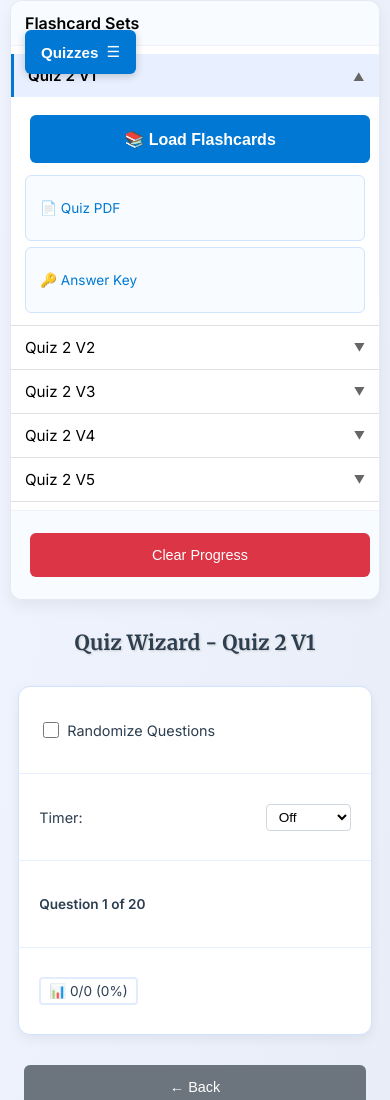
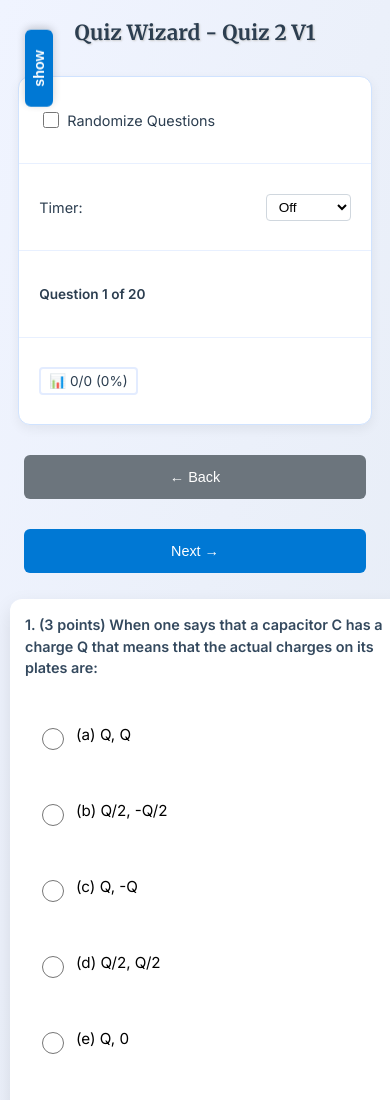
Before and after one commit to mando1967/engineering-flashcards, a plain HTML site: page index.html in a window 390 px wide. Shown: the top 1100 px of the page. Drawn offline with nearby package versions, Linux system fonts and the light colour scheme.

Commit message:
Add vertical toggle button with lowercase labels for sidebar control

```diff
--- a/index.html
+++ b/index.html
@@ -9,7 +9,7 @@
   <link rel="preconnect" href="https://fonts.googleapis.com">
   <link rel="preconnect" href="https://fonts.gstatic.com" crossorigin>
   <link href="https://fonts.googleapis.com/css2?family=Inter:wght@400;600;700&family=Merriweather:wght@700&display=swap" rel="stylesheet">
-  <link rel="stylesheet" href="style.css?v=16" onload="cssLoaded()" onerror="cssFailed()" />
+  <link rel="stylesheet" href="style.css?v=27" onload="cssLoaded()" onerror="cssFailed()" />
   <style>
     #status {
       background: #fff3cd;
@@ -40,10 +40,12 @@
 </head>
 <body>
   <div id="app-layout">
-    <button id="sidebar-toggle" onclick="toggleSidebar()" title="Toggle Sidebar">☰</button>
+    <button id="sidebar-toggle" onclick="toggleSidebar()" title="Hide Sidebar">hide</button>
 
     <aside id="sidebar">
-      <div class="sidebar-header">Flashcard Sets</div>
+      <div class="sidebar-header">
+        <span>Flashcard Sets</span>
+      </div>
       <ul id="file-list"></ul>
       <div class="sidebar-footer">
         <button onclick="clearProgress()" class="clear-progress-btn" title="Clear saved progress for current quiz">Clear Progress</button>
@@ -510,6 +512,17 @@
     // Hardcode available quiz sets for now
     const quizSets = ['Quiz 2 V1', 'Quiz 2 V2', 'Quiz 2 V3', 'Quiz 2 V4', 'Quiz 2 V5'];
     populateSidebar(quizSets);
+
+    // Auto-close sidebar on mobile/tablet
+    if (window.innerWidth <= 768) {
+      const sidebar = document.getElementById('sidebar');
+      const toggle = document.getElementById('sidebar-toggle');
+      sidebar.style.display = 'none';
+      toggle.textContent = 'show';
+      toggle.title = 'Show Sidebar';
+      toggle.classList.add('collapsed');
+      sidebarCollapsed = true;
+    }
   }
 
   // Initialize sidebar on load
@@ -587,12 +600,14 @@
 
     if (sidebarCollapsed) {
       sidebar.style.display = 'none';
-      toggle.textContent = '☰';
+      toggle.textContent = 'show';
       toggle.title = 'Show Sidebar';
+      toggle.classList.add('collapsed');
     } else {
       sidebar.style.display = 'block';
-      toggle.textContent = '✕';
+      toggle.textContent = 'hide';
       toggle.title = 'Hide Sidebar';
+      toggle.classList.remove('collapsed');
     }
   }
 
--- a/style.css
+++ b/style.css
@@ -66,12 +66,13 @@ h1 {
 }
 
 .sidebar-header {
-  padding: 12px 14px;
+  padding: 12px 14px 12px 40px;
   font-weight: 600;
   border-bottom: 1px solid #eef2f8;
   background: #f8fbff;
   border-top-left-radius: 12px;
   border-top-right-radius: 12px;
+  position: relative;
 }
 
 .sidebar-footer {
@@ -456,28 +457,39 @@ button:hover {
 
 /* Sidebar toggle button */
 #sidebar-toggle {
-  position: fixed;
-  top: 20px;
-  left: 20px;
-  z-index: 1000;
+  position: absolute;
+  top: 8px;
+  left: 8px;
   background: #0078D4;
   color: white;
   border: none;
   border-radius: 6px;
-  padding: 8px 12px;
-  font-size: 1.2rem;
+  padding: 20px 6px;
+  font-size: 0.85rem;
+  font-weight: 600;
   cursor: pointer;
-  box-shadow: 0 2px 8px rgba(0,0,0,0.2);
-  transition: background-color 0.3s ease;
-}
-
-#sidebar-toggle::before {
-  content: '';
-  display: none;
+  transition: all 0.3s ease;
+  white-space: nowrap;
+  z-index: 1002;
+  writing-mode: vertical-rl;
+  text-orientation: mixed;
+  transform: rotate(180deg);
+  min-height: 70px;
 }
 
 #sidebar-toggle:hover {
   background: #005A9E;
+}
+
+/* Button when sidebar is collapsed */
+#sidebar-toggle.collapsed {
+  position: fixed;
+  top: 20px;
+  left: 20px;
+  box-shadow: 0 2px 8px rgba(0,0,0,0.2);
+  padding: 20px 6px;
+  font-size: 0.9rem;
+  min-height: 70px;
 }
 
 /* Controls Panel */
@@ -593,20 +605,9 @@ button:hover {
 }
 
 @media (max-width: 768px) {
-  /* Add label to toggle button on mobile */
-  #sidebar-toggle {
-    padding: 10px 16px;
-    font-size: 0.95rem;
-    display: flex;
-    align-items: center;
-    gap: 8px;
-    min-height: 44px;
-  }
-
-  #sidebar-toggle::before {
-    content: 'Quizzes';
-    display: inline;
-    font-weight: 600;
+  #sidebar-toggle.collapsed {
+    top: 20px;
+    left: 20px;
   }
 
   #controls-panel {
```
